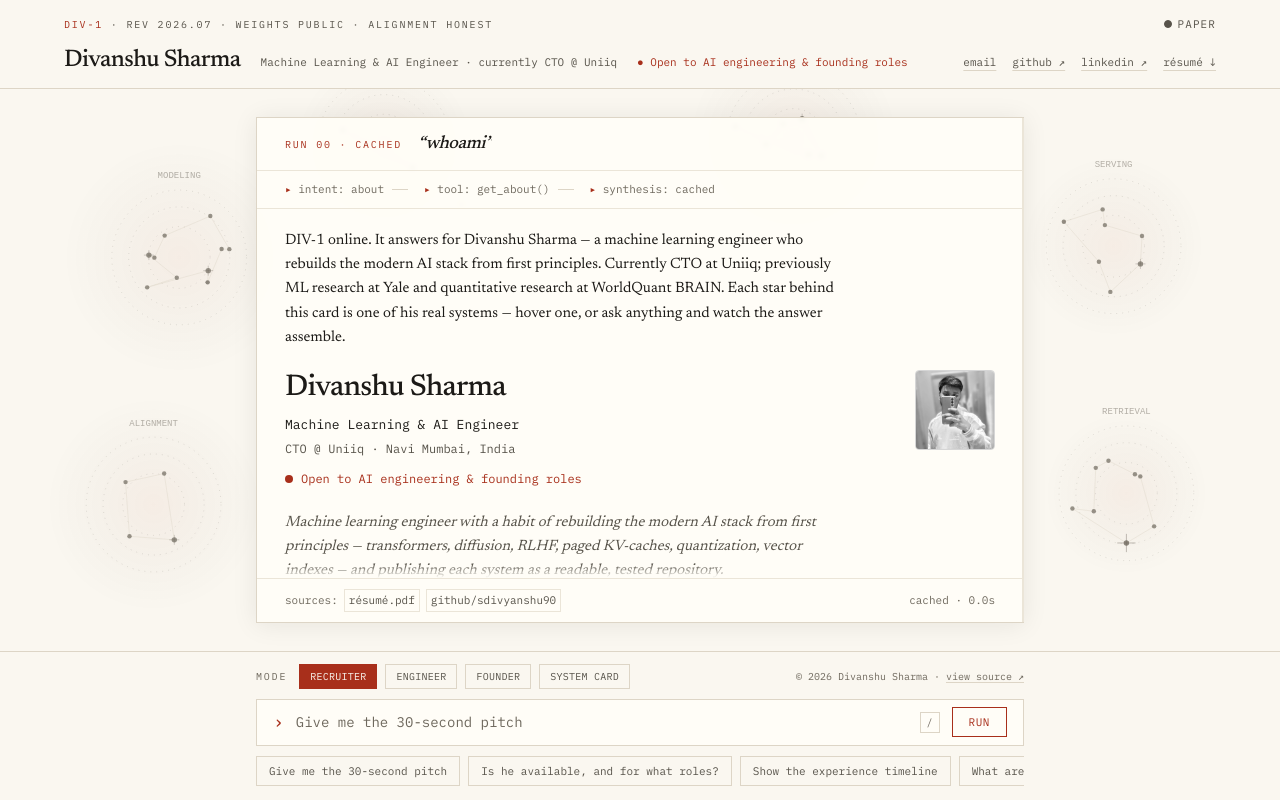
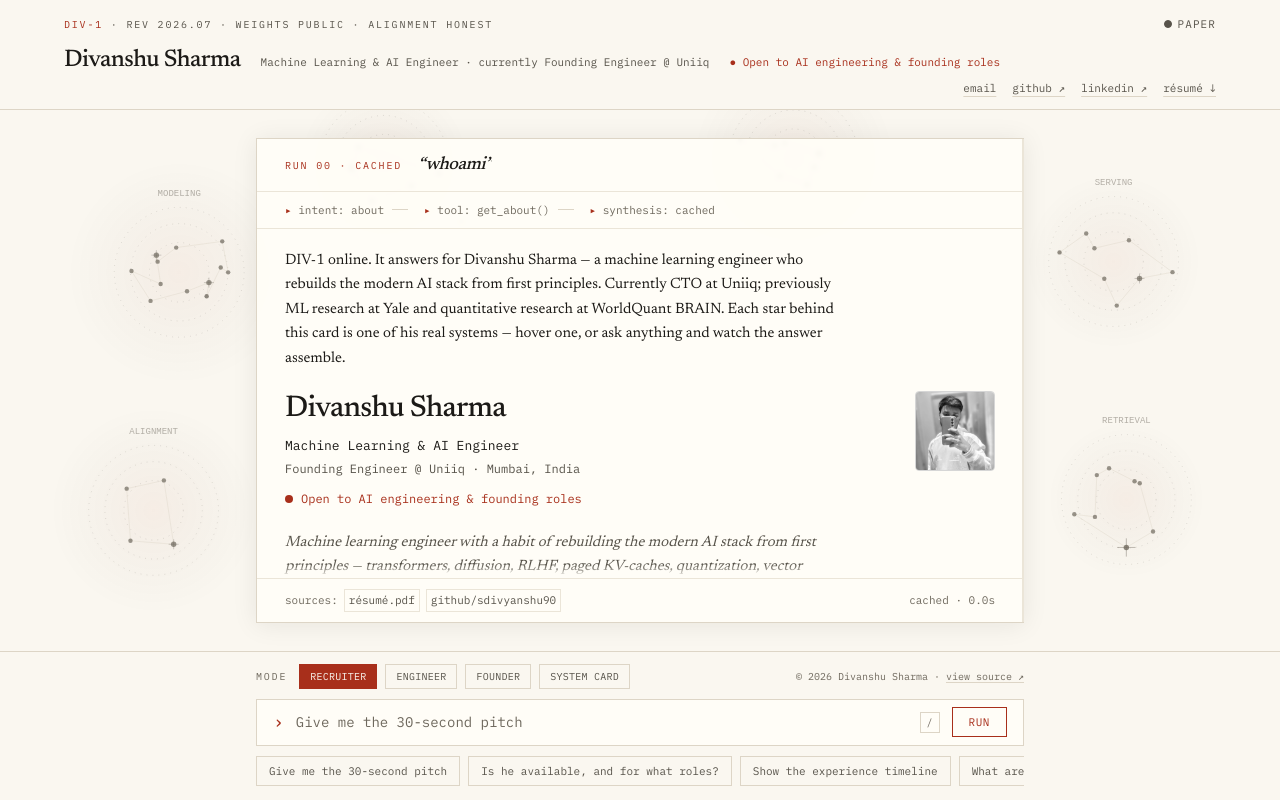
Before and after one commit to sdivyanshu90/my_portfolio, a Next.js app: page / in a window 1280 px wide. Built offline with nearby package versions, Linux system fonts and the light colour scheme.

Commit message:
content: expand portfolio projects and Uniiq experience

```diff
--- a/src/data/portfolio.ts
+++ b/src/data/portfolio.ts
@@ -2,7 +2,8 @@
  * Single source of truth for every word on the site.
  *
  * Provenance rules (do not violate):
- *  - Facts come from the resume PDF, the GitHub profile/API, or repo READMEs.
+ *  - Facts come from the resume PDF, the GitHub profile/API, repo READMEs,
+ *    or Divanshu's supplied Uniiq engineering work summary.
  *  - Anything unverified is marked `placeholder: true` and rendered with a
  *    footnote asterisk instead of being stated as fact.
  */
@@ -13,7 +14,7 @@ export const site = {
   reportId: "DIV-2026.07",
   title: "Divanshu Sharma — Machine Learning & AI Engineer",
   description:
-    "Divanshu Sharma is a machine learning engineer who rebuilds the modern AI stack from first principles — CTO at Uniiq, previously ML research at Yale and quantitative research at WorldQuant BRAIN. DIV-1 is his AI-native portfolio: query it like a model and get answers as live, source-cited artifacts.",
+    "Divanshu Sharma is a machine learning engineer who rebuilds the modern AI stack from first principles — Founding Engineer at Uniiq, previously ML research at Yale and quantitative research at WorldQuant BRAIN. DIV-1 is his AI-native portfolio: query it like a model and get answers as live, source-cited artifacts.",
 } as const;
 
 export const personal = {
@@ -21,19 +22,23 @@ export const personal = {
   // Single lead identity for display (recruiters shortlist on one line);
   // `roles` stays the full IC list for metadata / JSON-LD.
   lead: "Machine Learning & AI Engineer",
-  context:
-    "Systems from first principles · currently CTO @ Uniiq · Navi Mumbai",
-  roles: ["Machine Learning Engineer", "AI Engineer", "Software Engineer"],
-  currentRole: "CTO @ Uniiq",
+  context: "Systems from first principles · Founding Engineer @ Uniiq · Mumbai",
+  roles: [
+    "Founding Engineer",
+    "Machine Learning Engineer",
+    "AI Engineer",
+    "Software Engineer",
+  ],
+  currentRole: "Founding Engineer @ Uniiq",
   openTo: "Open to AI engineering & founding roles", // verbatim from GitHub bio
-  location: "Navi Mumbai, India",
+  location: "Mumbai, India",
   email: "divyanshu74.80@gmail.com", // per resume PDF & GitHub — the old config's "divanshu…" was a typo
   phone: "+91-9594506208",
   avatar: "/profile.jpg",
   abstract: [
     "Machine learning engineer with a habit of rebuilding the modern AI stack from first principles — transformers, diffusion, RLHF, paged KV-caches, quantization, vector indexes — and publishing each system as a readable, tested repository.",
-    "Currently CTO at Uniiq, an AI-powered college advising platform. Previously: privacy-preserving deep learning research at Yale University (compiler-centric multi-party computation) and three years of quantitative alpha research at WorldQuant BRAIN.",
-    "The through-line is evaluation: consensus-fused ASR, historical OCR at 98%+ word accuracy, an eval harness built from scratch. No magic — just systems, measured.",
+    "Currently a Founding Engineer at Uniiq, where he led the technical turnaround of an AWS-deployed AI onboarding platform across React, Express, MongoDB, and Gemini. Previously: privacy-preserving deep learning research at Yale University and three years of quantitative alpha research at WorldQuant BRAIN.",
+    "The through-line is reliable AI: structured outputs, prompt and response sanitization, failure recovery, rate limiting, consensus-fused ASR, and systems measured against explicit performance budgets.",
   ],
 } as const;
 
@@ -52,10 +57,10 @@ export const keyResults = [
     note: "Hindi ASR on FLEURS",
   },
   {
-    value: 98.17,
-    display: "98.17%",
-    label: "word accuracy, historical OCR",
-    note: "16th-c. Spanish, full corpus",
+    value: 93,
+    display: "93",
+    label: "web performance score",
+    note: "up from 73 · LCP 0.7s · INP 130ms",
   },
   {
     value: 1.8,
@@ -88,8 +93,8 @@ export const socials = [
   },
   {
     label: "CodeChef",
-    href: "https://www.codechef.com/users/divanshu90",
-    handle: "divanshu90",
+    href: "https://www.codechef.com/users/psyduck90",
+    handle: "psyduck90",
   },
 ] as const;
 
@@ -117,8 +122,41 @@ export interface CaseStudy {
 
 export const caseStudies: CaseStudy[] = [
   {
+    id: "uniiq-platform",
+    fig: "01",
+    title: "Uniiq — AI Student-Advising Platform",
+    domain: "Founding engineering · Full-stack AI product",
+    year: "2026",
+    problem:
+      "Student onboarding and admissions planning span incomplete profiles, follow-up questions, institution data, and long-running AI calls. The product needed a coherent intake experience without letting partial profiles, transient model failures, or inconsistent admin data leak into downstream workflows.",
+    approach:
+      "Led a technical turnaround across the AWS-deployed React, Express, MongoDB, and Gemini stack: built a three-phase conversational intake with persisted transcripts; added prompt and response sanitization, structured output validation, user-ID rate limiting, transient-503 retries, and recoverable fallbacks; enforced role-aware profile completion; normalized institution and opportunity admin workflows; and code-split 21 routes with explicit Lighthouse budgets.",
+    results: [
+      {
+        metric: "40+ critical vulnerabilities",
+        detail:
+          "resolved in inherited legacy code, including prompt-injection and data-leak risks",
+      },
+      {
+        metric: "73 → 93 performance score",
+        detail: "LCP cut from 3.3s to 0.7s; INP reduced to 130ms",
+      },
+      {
+        metric: "1,199 lines of tests",
+        detail: "automated coverage added across 12 test modules",
+      },
+      {
+        metric: "21 routes code-split",
+        detail:
+          "PR target: main entry 1.45 MB → 278 KB (81 KB gzipped); not a production measurement",
+      },
+    ],
+    stack: ["React", "TypeScript", "Express", "MongoDB", "Gemini"],
+    links: [{ label: "Uniiq", href: "https://uniiq.ai" }],
+  },
+  {
     id: "mpc-deep-learning",
-    fig: "01",
+    fig: "02",
     title: "Privacy-Preserving Deep Learning via MPC",
     domain: "ML research · Yale University",
     year: "2025–26",
@@ -152,7 +190,7 @@ export const caseStudies: CaseStudy[] = [
   },
   {
     id: "indic-asr",
-    fig: "02",
+    fig: "03",
     title: "Indic ASR Optimization & Consensus Evaluation",
     domain: "Speech · Evaluation research",
     year: "2025",
@@ -184,7 +222,7 @@ export const caseStudies: CaseStudy[] = [
   },
   {
     id: "renaissance-ocr",
-    fig: "03",
+    fig: "04",
     title: "RenAIssance OCR — Historical Document Pipeline",
     domain: "Computer vision · NLP",
     year: "2026",
@@ -216,7 +254,7 @@ export const caseStudies: CaseStudy[] = [
   },
   {
     id: "kv-cache-engine",
-    fig: "04",
+    fig: "05",
     title: "Paged KV-Cache Engine (vLLM-style)",
     domain: "LLM inference systems",
     year: "2026",
@@ -248,7 +286,7 @@ export const caseStudies: CaseStudy[] = [
   },
   {
     id: "graph-data-explorer",
-    fig: "05",
+    fig: "06",
     title: "Graph Data Explorer AI",
     domain: "Applied LLM product",
     year: "2026",
@@ -280,7 +318,7 @@ export const caseStudies: CaseStudy[] = [
   },
   {
     id: "ml4sci-cms",
-    fig: "06",
+    fig: "07",
     title: "Deep Learning for CMS Detector Physics",
     domain: "Scientific ML · ML4SCI / CERN CMS",
     year: "2024",
@@ -362,6 +400,24 @@ export const scratchIndex: ScratchEntry[] = [
     lang: "Python",
     summary:
       "Production-grade ViT: training engine, FastAPI serving, ONNX export, >95% test coverage.",
+    engineered: true,
+  },
+  {
+    name: "CLIP multimodal projector",
+    repo: "sdivyanshu90/build-your-own-clip-projector",
+    layer: "Modeling & training",
+    lang: "Python",
+    summary:
+      "From-scratch dual encoders + symmetric contrastive loss, packaged as a hardened FastAPI embedding service with OpenAPI and operational guides.",
+    engineered: true,
+  },
+  {
+    name: "WhisperLite",
+    repo: "sdivyanshu90/build-your-own-whisper",
+    layer: "Modeling & training",
+    lang: "Python",
+    summary:
+      "Whisper-style ASR from scratch: log-mel frontend, byte BPE, encoder–decoder Transformer, KV-cached decoding, training and hardened serving — 216 tests.",
     engineered: true,
   },
   {
@@ -508,6 +564,15 @@ export const scratchIndex: ScratchEntry[] = [
     lang: "TypeScript",
     summary: "Multi-provider LLM gateway: routing, retries, keys.",
   },
+  {
+    name: "funcflow",
+    repo: "sdivyanshu90/funcflow",
+    layer: "Inference & serving",
+    lang: "TypeScript",
+    summary:
+      "Model-agnostic function router with validated tool registries, dependency-aware plans, parallel execution, retries and provider fallbacks.",
+    engineered: true,
+  },
   // — Retrieval & data —
   {
     name: "Vector database",
@@ -584,6 +649,33 @@ export const scratchIndex: ScratchEntry[] = [
     lang: "TypeScript",
     summary: "Input/output validation and policy enforcement for LLM apps.",
   },
+  {
+    name: "SAE interpretability toolkit",
+    repo: "sdivyanshu90/build-your-own-sae",
+    layer: "Evaluation & safety",
+    lang: "Python",
+    summary:
+      "Activation hooks → sharded SafeTensors → ReLU/Top-K sparse autoencoders → evaluation, feature inspection and causal interventions.",
+    engineered: true,
+  },
+  {
+    name: "ThinkAct agent runtime",
+    repo: "sdivyanshu90/ThinkAct",
+    layer: "Evaluation & safety",
+    lang: "Python",
+    summary:
+      "Explicit ReAct state machine with strict JSON actions, bounded memory, tool timeouts, repeat detection and prompt-injection redaction.",
+    engineered: true,
+  },
+  {
+    name: "Reasoning orchestrator",
+    repo: "sdivyanshu90/llm-orchestrator",
+    layer: "Evaluation & safety",
+    lang: "Python",
+    summary:
+      "Decompose → reason → critique → synthesize pipeline with targeted revision cycles, confidence signaling and runtime budgets.",
+    engineered: true,
+  },
 ];
 
 export interface FieldGuide {
@@ -597,7 +689,7 @@ export const fieldGuides: FieldGuide[] = [
   {
     name: "5-Day AI Agents Intensive (Google)",
     repo: "sdivyanshu90/5-Day-AI-Agents-Intensive-Course-with-Google",
-    summary: "Worked course notebooks — his most-starred repo (132★).",
+    summary: "Worked course notebooks — his most-starred repo (134★).",
   },
   {
     name: "MCP Zero to Hero",
@@ -630,6 +722,18 @@ export const fieldGuides: FieldGuide[] = [
       "12 system-design modules + 20 full walkthroughs with Python implementations.",
   },
   {
+    name: "LLD Zero to Hero",
+    repo: "sdivyanshu90/LLD-Zero-to-Hero",
+    summary:
+      "Six progressive design modules plus 30 Python problem designs spanning OOP, patterns, concurrency and thread safety.",
+  },
+  {
+    name: "Graph Zero to Hero",
+    repo: "sdivyanshu90/Graph-Zero-to-Hero",
+    summary:
+      "Six-phase graph algorithms reference from traversal fundamentals through shortest paths, MSTs, network flow and matching.",
+  },
+  {
     name: "AI — From Scratch to Scale",
     repo: "sdivyanshu90/AI-from-scratch-to-scale",
     summary:
@@ -649,8 +753,8 @@ export const fieldGuides: FieldGuide[] = [
 export const shipped = [
   {
     name: "Uniiq",
-    role: "CTO — owns AI systems & engineering direction",
-    what: "AI-powered college-advising platform pairing AI with professional counselors for global admissions.",
+    role: "Founding Engineer — full-stack AI product",
+    what: "Led the turnaround of an AWS-deployed AI onboarding platform: resolved 40+ critical vulnerabilities, added LLM sanitization and resilient conversational intake, expanded student and admin workflows, and raised web performance from 73 to 93.",
     href: "https://uniiq.ai",
     tag: "live product",
   },
@@ -736,14 +840,18 @@ export interface Release {
 export const changelog: Release[] = [
   {
     version: "v3.0",
-    span: "2026 — present",
-    role: "Chief Technology Officer",
+    span: "May 2026 — present",
+    role: "Founding Engineer",
     org: "Uniiq",
     orgHref: "https://uniiq.ai",
     summary:
-      "Leading engineering at Uniiq, an AI-powered college-advising platform — “The Honest Advisor You Never Had” — that pairs AI with professional counselors for global university admissions.",
+      "Building Uniiq's AI-powered college-advising platform across React, Express, MongoDB, and Gemini, pairing conversational guidance with professional counselors for global university admissions.",
     notes: [
-      "Owns the platform's AI advising systems and engineering direction.",
+      "Led the technical turnaround of inherited legacy code, resolving 40+ critical vulnerabilities and adding prompt and response sanitization against injection and data-leak risks.",
+      "Reworked student onboarding into a three-phase AI conversation with follow-up questions, persisted transcripts, structured validation, rate limits, and recoverable AI-failure handling.",
+      "Implemented role-aware profile-completion enforcement and international phone capture across protected APIs, sign-up, setup, and profile flows.",
+      "Expanded institution and opportunity administration with deep-partial updates, nested Mongo normalization, validation, and external-ID uniqueness safeguards; added 1,199 lines of automated tests across 12 modules.",
+      "Raised the web performance score from 73 to 93, cut LCP from 3.3s to 0.7s, and reduced INP to 130ms after code-splitting 21 routes and optimizing delivery.",
     ],
   },
   {
@@ -752,7 +860,7 @@ export const changelog: Release[] = [
     role: "ML Researcher",
     org: "Yale University",
     summary:
-      "Privacy-preserving deep learning: a from-scratch DL library built around compiler-centric multi-party computation. See Fig. 01.",
+      "Privacy-preserving deep learning: a from-scratch DL library built around compiler-centric multi-party computation. See Fig. 02.",
     notes: [
       "88.08% ChestMNIST test accuracy in 5 epochs at batch size 512 — trained under MPC.",
       "No external autograd: layers, backprop and optimizers derived by hand.",
@@ -803,7 +911,7 @@ export const capabilities: { area: string; items: string }[] = [
   {
     area: "LLM systems",
     items:
-      "RAG · SFT · LangChain / LangGraph · Model Context Protocol · prompt engineering · Qdrant · Chroma · Ollama",
+      "Gemini · structured AI outputs · RAG · SFT · LangChain / LangGraph · Model Context Protocol · prompt engineering · Qdrant · Chroma · Ollama",
   },
   {
     area: "Serving & MLOps",
@@ -856,7 +964,7 @@ export const honors = [
   "Kaggle 2× Expert",
   "LeetCode Knight · CodeChef max rating 1662 · 3,000+ problems solved",
   "GitHub: Pull Shark ×3 · Starstruck ×2 · YOLO · Quickdraw",
-  "160 public repositories · 155 stars",
+  "165 public repositories · 305 stars",
 ] as const;
 
 /* ------------------------------------------------------------------ */
@@ -866,7 +974,7 @@ export const honors = [
 export const citation = `@engineer{sharma_2026,
   author   = {Sharma, Divanshu},
   title    = {Machine Learning Engineer — systems from first principles},
-  role     = {CTO, Uniiq},
+  role     = {Founding Engineer, Uniiq},
   email    = {divyanshu74.80@gmail.com},
   url      = {https://div90.vercel.app},
   github   = {sdivyanshu90},
```
